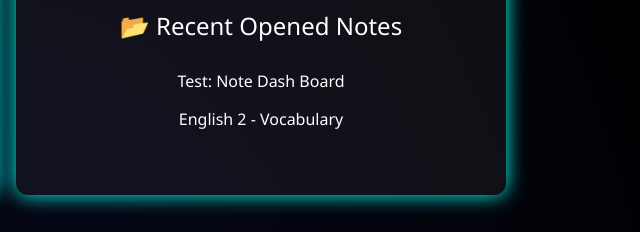
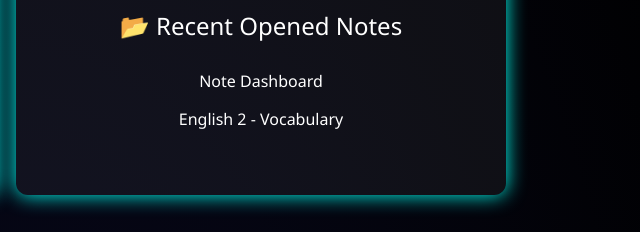
Before and after one commit to abdur-rahman-9105/studydashboard, a website: page index.html in a window 1280 px wide. Shown: the part 214-446 px from the top of the page, 634-1274 px from the left. Drawn offline with Linux system fonts and the light colour scheme.

Commit message:
Update index.html

```diff
--- a/index.html
+++ b/index.html
@@ -299,7 +299,7 @@
     <div class="recent-box">
       <h2>📂 Recent Opened Notes</h2>
       <ul>
-        <li><a href="/pages/note.html">Test: Note Dash Board</a></li>
+        <li><a href="/pages/notes.html">Note Dashboard</a></li>
         <li><a href="english2-topic7.html">English 2 - Vocabulary</a></li>
       </ul>
     </div>
```
